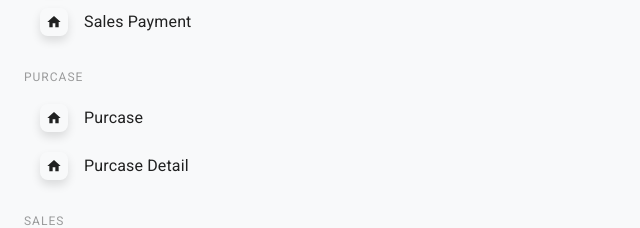
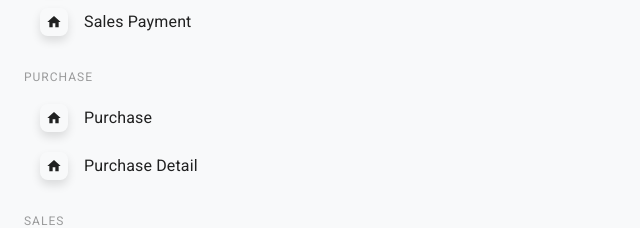
Before and after one commit to AchLim/BlueWashWeb, a React (Vite) app: page / in a window 1280 px wide. Shown: the part 387-615 px from the top of the page, without its empty margins (0-640 px from the left). Built offline with nearby package versions, Linux system fonts and the light colour scheme.

Commit message:
[FIX] Purchase typo

```diff
--- a/src/components/sidebar/SideBar.tsx
+++ b/src/components/sidebar/SideBar.tsx
@@ -50,13 +50,13 @@ const SideBar = () => {
         </Box>
         <Box>
           <Typography variant="overline" color={"text.disabled"}>
-            PURCASE
+            PURCHASE
           </Typography>
           <SideBarLinkButton icon={Home} linkTo={"/"}>
-            Purcase
+            Purchase
           </SideBarLinkButton>
           <SideBarLinkButton icon={Home} linkTo={"/"}>
-            Purcase Detail
+            Purchase Detail
           </SideBarLinkButton>
         </Box>
         <Box>
```
